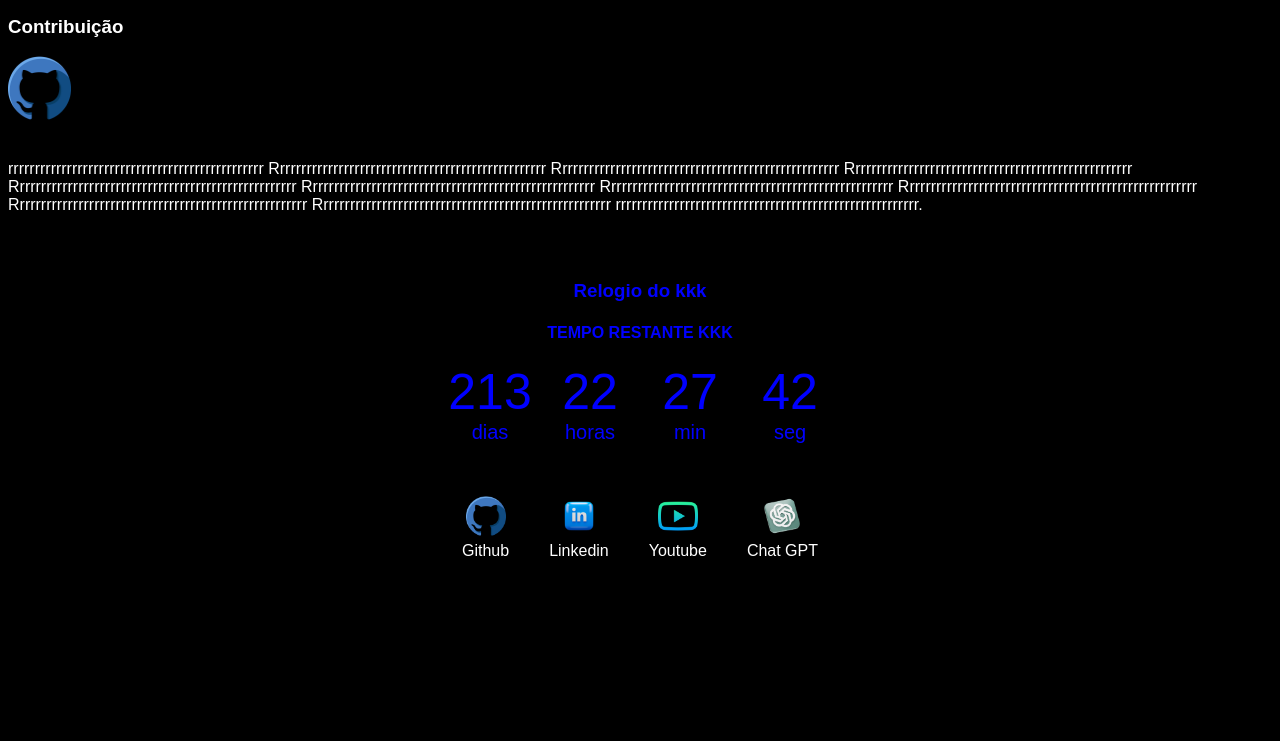
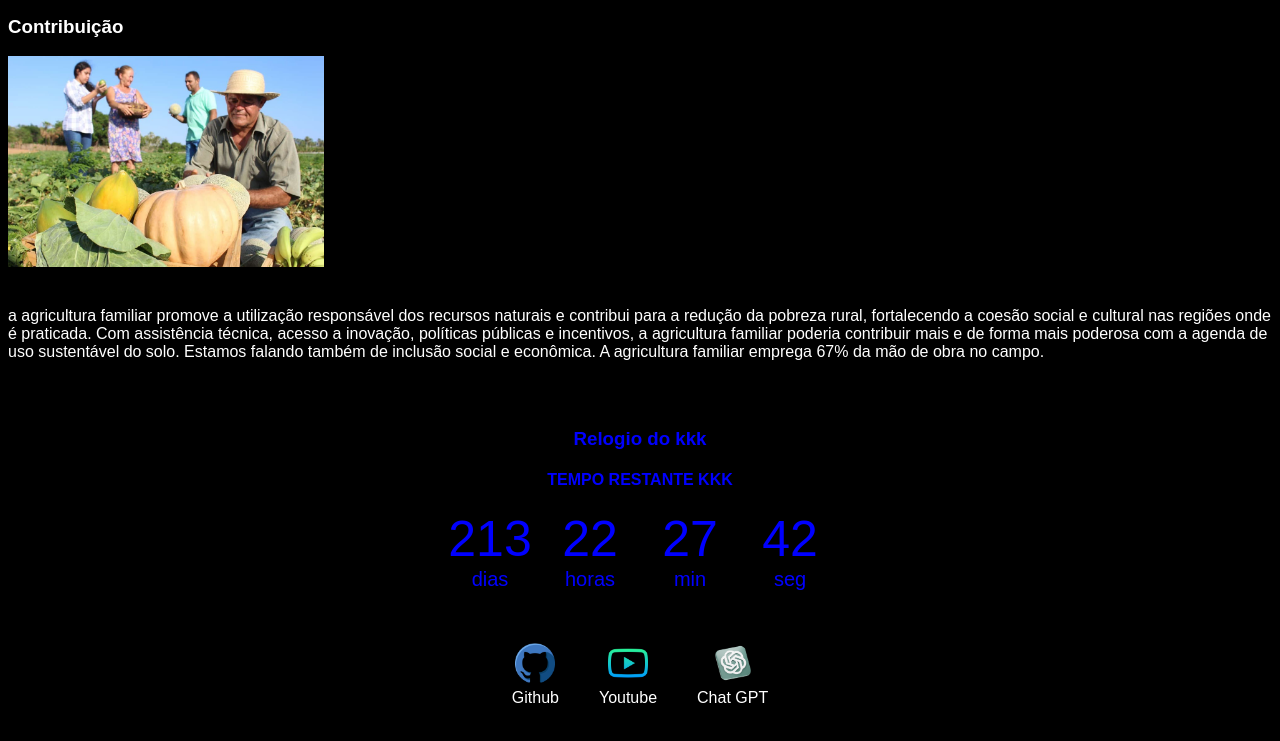
Before and after one commit to erikanthiellyrodrigues27/Agrinho-projeto, a plain HTML site: page index.html in a window 1280 px wide. Shown: the part 1509-2250 px from the top of the page. Before the commit the page ends 2113 px from the top, so only its background shows below. Drawn offline with Linux system fonts and the light colour scheme.

Commit message:
Add files via upload

```diff
--- a/index.html
+++ b/index.html
@@ -89,19 +89,13 @@
             <section>
                 <h3>Contribuição</h3>
                 <p>
-                    <img src="github.png" height="8%" width="5%"></a>
+                    <img src="nathi.png" height="50%" width="25%"></a>
                     <br><br><br>
-                    rrrrrrrrrrrrrrrrrrrrrrrrrrrrrrrrrrrrrrrrrrrrrrrr
-                    Rrrrrrrrrrrrrrrrrrrrrrrrrrrrrrrrrrrrrrrrrrrrrrrrrrr
-                    Rrrrrrrrrrrrrrrrrrrrrrrrrrrrrrrrrrrrrrrrrrrrrrrrrrrrr
-                    Rrrrrrrrrrrrrrrrrrrrrrrrrrrrrrrrrrrrrrrrrrrrrrrrrrrrr
-                    Rrrrrrrrrrrrrrrrrrrrrrrrrrrrrrrrrrrrrrrrrrrrrrrrrrrrr
-                    Rrrrrrrrrrrrrrrrrrrrrrrrrrrrrrrrrrrrrrrrrrrrrrrrrrrrrr
-                    Rrrrrrrrrrrrrrrrrrrrrrrrrrrrrrrrrrrrrrrrrrrrrrrrrrrrrr
-                    Rrrrrrrrrrrrrrrrrrrrrrrrrrrrrrrrrrrrrrrrrrrrrrrrrrrrrrr
-                    Rrrrrrrrrrrrrrrrrrrrrrrrrrrrrrrrrrrrrrrrrrrrrrrrrrrrrrr
-                    Rrrrrrrrrrrrrrrrrrrrrrrrrrrrrrrrrrrrrrrrrrrrrrrrrrrrrrr
-                    rrrrrrrrrrrrrrrrrrrrrrrrrrrrrrrrrrrrrrrrrrrrrrrrrrrrrrrrr.
+                    a agricultura familiar promove a utilização responsável dos recursos naturais e
+                     contribui para a redução da pobreza rural, fortalecendo a coesão social e cultural nas regiões onde é praticada.
+                     Com assistência técnica, acesso a inovação, políticas públicas e incentivos,
+                     a agricultura familiar poderia contribuir mais e de forma mais poderosa com a agenda de uso sustentável do solo.
+                     Estamos falando também de inclusão social e econômica. A agricultura familiar emprega 67% da mão de obra no campo.
                 </p>
             </section>
             <div>
@@ -138,10 +132,7 @@
                 <img src="github.png"></img>
                 <p>Github</p>
             </a>
-            <a href="https://www.linkedin.com/in/rafael-assis-santos-3384b220a/?originalSubdomain=br" target="_blank" rel="noopener noreferrer">
-                <img src="linkedin.png"></img>
-                <p>Linkedin</p>
-            </a>
+
             <a href="https://www.youtube.com/channel/UCBRq6fO_-P6yPOVbC0yZVmQ" target="_blank" rel="noopener noreferrer">
                 <img src="youtube.png"></img>
                 <p>Youtube</p>
```
Also changed, not shown: nathi.png (added).
